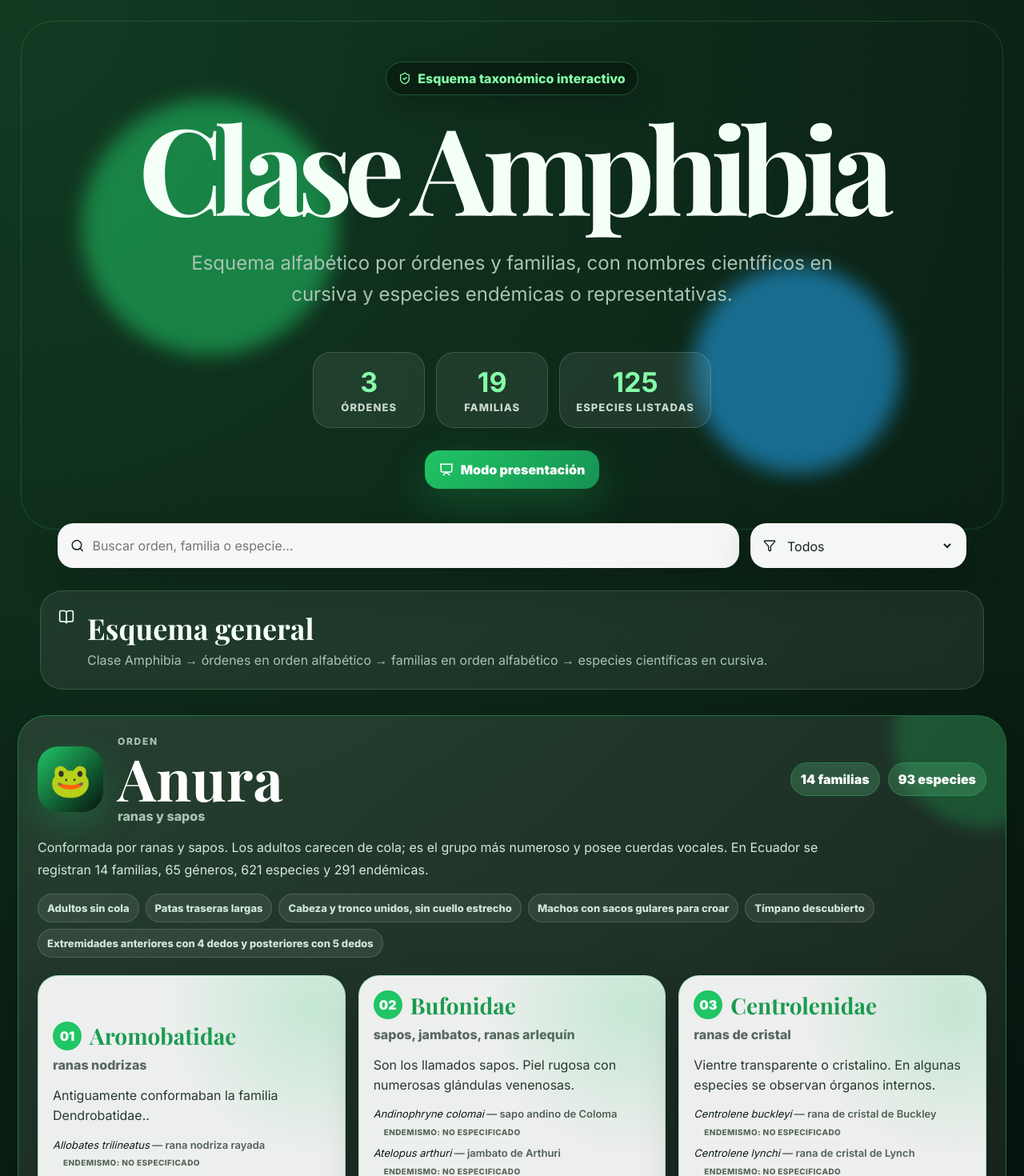
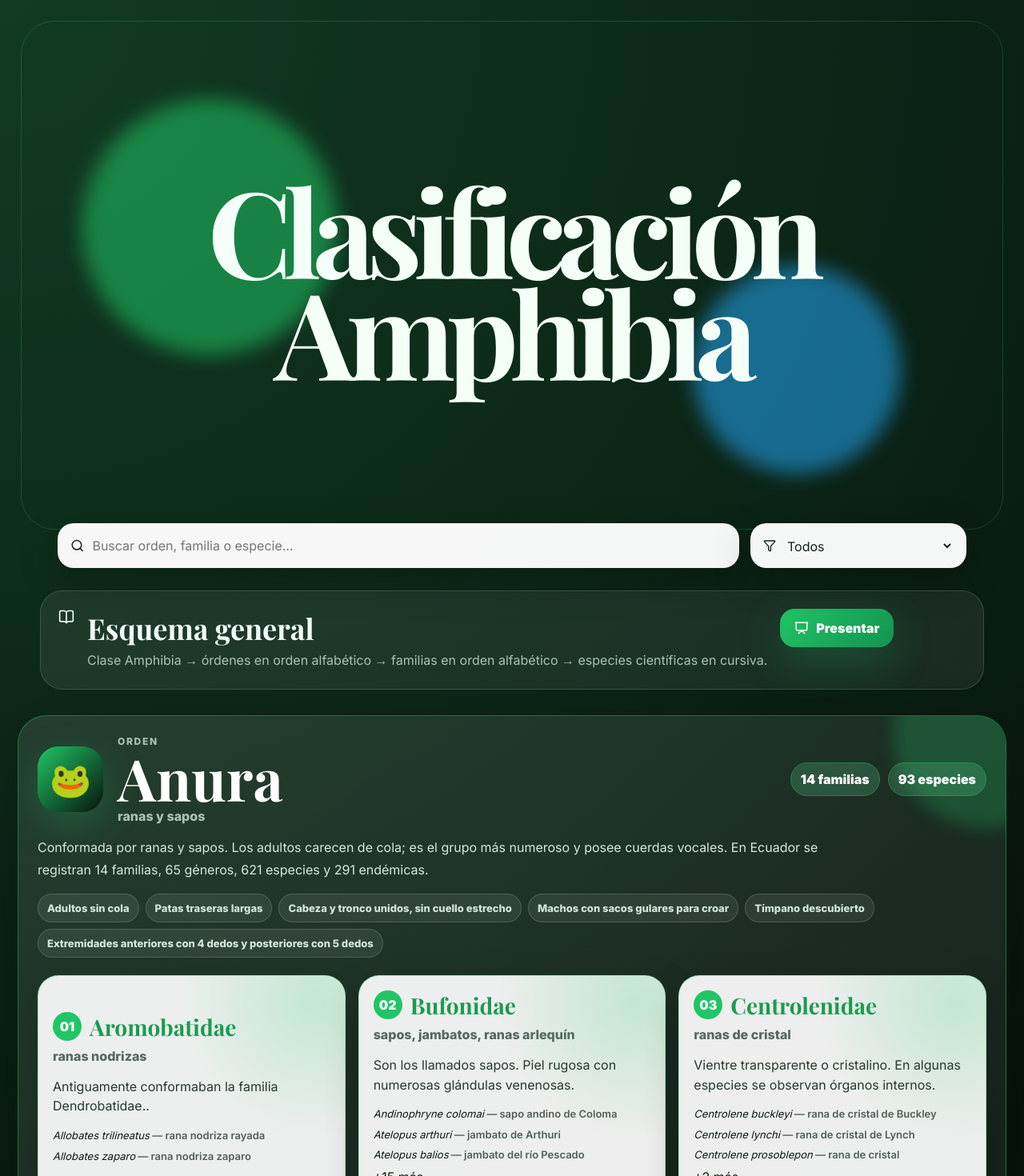
Before and after one commit to verdesotostiven4-commits/Fauna33, a React (Vite) app: page / in a window 1280 px wide. Shown: the top 1470 px of the page at 80% size. Built offline with nearby package versions, Linux system fonts and the light colour scheme.

Commit message:
Limpiar portada y quitar endemismo de especies

```diff
--- a/src/App.jsx
+++ b/src/App.jsx
@@ -1,15 +1,12 @@
 import React, { useMemo, useState } from 'react';
 import { AnimatePresence, motion } from 'framer-motion';
-import { Search, Filter, BookOpen, GitBranch, X, Presentation, ShieldCheck, ChevronRight } from 'lucide-react';
+import { Search, Filter, BookOpen, GitBranch, X, Presentation, ChevronRight } from 'lucide-react';
 
-const sp = (scientific, common = '', endemic = 'No especificado') => ({ scientific, common, endemic });
+const sp = (scientific, common = '') => ({ scientific, common });
 
 const orders = [
   {
-    name: 'Anura',
-    common: 'ranas y sapos',
-    icon: '🐸',
-    color: '#20c565',
+    name: 'Anura', common: 'ranas y sapos', icon: '🐸', color: '#20c565',
     summary: 'Conformada por ranas y sapos. Los adultos carecen de cola; es el grupo más numeroso y posee cuerdas vocales. En Ecuador se registran 14 familias, 65 géneros, 621 especies y 291 endémicas.',
     traits: ['Adultos sin cola', 'Patas traseras largas', 'Cabeza y tronco unidos, sin cuello estrecho', 'Machos con sacos gulares para croar', 'Tímpano descubierto', 'Extremidades anteriores con 4 dedos y posteriores con 5 dedos'],
     families: [
@@ -26,14 +23,11 @@ const orders = [
       { name:'Pipidae', common:'sapo de Surinam', traits:['Completamente acuáticos','Grandes membranas entre los dedos','Cabeza y cuerpo aplanados','Carecen de párpados','Huevos en bolsas en la espalda'], species:[sp('Pipa pipa','rana sin lengua')] },
       { name:'Ranidae', common:'ranas comunes', traits:['Patas largas y musculosas','Membranas interdigitales en los pies','Cuerpo hidrodinámico ideal para saltar y nadar','Reproducción acuática','Grupo de ranas verdaderas'], species:[sp('Lithobates bwana','rana común del río de Dixon'),sp('Lithobates palmipes','rana común del río Amazonas'),sp('Lithobates vaillanti','rana común de Vaillant')] },
       { name:'Strabomantidae', common:'ranas cutín', traits:['Antes Leptodactylidae; actual Strabomantidae','Discos de los dedos truncados o en forma de T','Incluye cutines y sapitos de hojarasca'], species:[sp('Noblella heyeri','rana sureña de Heyer'),sp('Noblella myrmecoides','rana sureña de Loreto'),sp('Oreobates quixensis','sapito bocón amazónico'),sp('Pristimantis achatinus','cutín común de occidente'),sp('Pristimantis acuminatus','cutín puntiagudo'),sp('Pristimantis altamazonicus','cutín amazónico'),sp('Pristimantis condor','cutín condor'),sp('Pristimantis conspicillatus','cutín de Zamora'),sp('Pristimantis eriphus','cutín de musgo'),sp('Pristimantis galdi','cutín verde amazónico')] },
-      { name:'Telmatobiidae', common:'kaylas, urcos, ranas acuáticas', traits:['Endémicas de la cordillera andina en Sudamérica','Ranas acuáticas andinas'], species:[sp('Telmatobius cirrhacelis','uco de Loja','Sí'),sp('Telmatobius niger','uco de manchas naranjas','Sí'),sp('Telmatobius vellardi','uco de Vellard','Sí')] }
+      { name:'Telmatobiidae', common:'kaylas, urcos, ranas acuáticas', traits:['Endémicas de la cordillera andina en Sudamérica','Ranas acuáticas andinas'], species:[sp('Telmatobius cirrhacelis','uco de Loja'),sp('Telmatobius niger','uco de manchas naranjas'),sp('Telmatobius vellardi','uco de Vellard')] }
     ]
   },
   {
-    name: 'Caudata',
-    common: 'salamandras',
-    icon: '🦎',
-    color: '#22a6f2',
+    name: 'Caudata', common: 'salamandras', icon: '🦎', color: '#22a6f2',
     summary: 'Orden de salamandras. Presentan cabeza y cuello diferenciados, tronco largo y cilíndrico, cola larga y patas delanteras y traseras de tamaño similar.',
     traits: ['Cabeza y cuello diferenciados', 'Tronco largo y cilíndrico', 'Larga cola', 'Patas delanteras y traseras de igual tamaño'],
     families: [
@@ -41,17 +35,14 @@ const orders = [
     ]
   },
   {
-    name: 'Gymnophiona',
-    common: 'cecilias',
-    icon: '🪱',
-    color: '#b977ff',
+    name: 'Gymnophiona', common: 'cecilias', icon: '🪱', color: '#b977ff',
     summary: 'Orden de anfibios sin patas. Tienen cuerpo largo, casi sin cola, ojos reducidos por su vida subterránea y son difíciles de observar porque rara vez salen de sus madrigueras.',
     traits: ['Anfibios sin patas', 'Cuerpo largo y casi sin cola', 'Ojos reducidos por forma de vida subterránea', 'Excavadoras', 'Difíciles de observar'],
     families: [
       { name:'Caeciliidae', common:'culebras ciegas', traits:['Habitan bajo tierra en galerías de hasta 1 m','Viven entre desechos vegetales, árboles caídos y agua','Miden de 30 cm a 1 m','Hábitos nocturnos','Boca subterminal','Cráneo macizo como adaptación a vida subterránea'], species:[sp('Caecilia abitaguae','cecilia de Abitagua'),sp('Caecilia albiventris','cecilia de vientre blanco'),sp('Caecilia attenuata','cecilia de Santa Rosa'),sp('Caecilia bokermanni','cecilia de Bokermann'),sp('Caecilia crassisquama','cecilia de Normandía'),sp('Caecilia disossea','cecilia del río Santiago'),sp('Caecilia dunni','cecilia de Dunn'),sp('Caecilia guntheri','cecilia de Gunther'),sp('Caecilia leucocephala','cecilia de cabeza blanca'),sp('Caecilia nigricans','cecilia del río Lita'),sp('Caecilia orientalis','cecilia oriental'),sp('Caecilia pachynema','cecilia de Intac'),sp('Caecilia subterminalis','cecilia de Taylor'),sp('Caecilia tentaculata','cecilia Yamba'),sp('Caecilia tenuissima','cecilia de Guayaquil'),sp('Oscaecilia bassleri','cecilia del río Pastaza'),sp('Oscaecilia equatorialis','cecilia de Ecuador')] },
       { name:'Rhinatrematidae', common:'cecilias anilladas', traits:['Cuerpo fuertemente anillado','Ranuras secundarias y terciarias','Cuerpo termina en cola corta pero verdadera','Ojos visibles externamente','Oído medio con columnuela'], species:[sp('Epicrionops bicolor','cecilia bicolor'),sp('Epicrionops petersi','cecilia de Peters')] },
       { name:'Siphonopidae', common:'cecilias de bosques húmedos', traits:['Se distribuyen por Sudamérica','Habitan bosques húmedos tropicales o subtropicales','También se registran en plantaciones, jardines rurales y zonas degradadas previamente boscosas'], species:[sp('Microcaecilia albiceps','microcecilia de cabeza blanca'),sp('Siphonops annulatus','cecilia de anillos')] },
-      { name:'Typhlonectidae', common:'cecilias acuáticas amazónicas', traits:['Cecilias asociadas a bosque húmedo tropical amazónico','Una especie se registra sobre 1.000 m de altitud en la provincia de Napo'], species:[sp('Chthonerpeton onorei','cecilia de El Reventador','Sí'),sp('Potomotyphlus kaupii','cecilia de Kaupi')] }
+      { name:'Typhlonectidae', common:'cecilias acuáticas amazónicas', traits:['Cecilias asociadas a bosque húmedo tropical amazónico','Una especie se registra sobre 1.000 m de altitud en la provincia de Napo'], species:[sp('Chthonerpeton onorei','cecilia de El Reventador'),sp('Potomotyphlus kaupii','cecilia de Kaupi')] }
     ]
   }
 ].map(order => ({
@@ -60,7 +51,7 @@ const orders = [
 })).map(order => ({ ...order, familyCount: order.families.length, speciesCount: order.families.reduce((n,f)=>n+f.species.length,0)}));
 
 function SpeciesName({ item }) {
-  return <span className="speciesText"><em className="scientific">{item.scientific}</em>{item.common && <span className="commonName"> — {item.common}</span>}<span className={item.endemic === 'Sí' ? 'endemic yes' : 'endemic'}>{item.endemic === 'Sí' ? 'Endémica: sí' : 'Endemismo: no especificado'}</span></span>;
+  return <span className="speciesText"><em className="scientific">{item.scientific}</em>{item.common && <span className="commonName"> — {item.common}</span>}</span>;
 }
 
 function Modal({ family, order, onClose }) {
@@ -71,7 +62,7 @@ function Modal({ family, order, onClose }) {
       <div className="infoGrid">
         <section><h3>Características de la familia</h3>{family.traits.map(t=><p key={t}>• {t}</p>)}</section>
         <section><h3>Características del orden</h3>{order.traits.map(t=><p key={t}>• {t}</p>)}</section>
-        <section className="wide"><h3>Especies endémicas y/o representativas</h3>{family.species.length ? <div className="speciesGrid">{family.species.map(s=><div className="species" key={s.scientific}><SpeciesName item={s}/></div>)}</div> : <p>No se detallan especies científicas para esta familia.</p>}</section>
+        <section className="wide"><h3>Especies representativas</h3>{family.species.length ? <div className="speciesGrid">{family.species.map(s=><div className="species" key={s.scientific}><SpeciesName item={s}/></div>)}</div> : <p>No se detallan especies científicas para esta familia.</p>}</section>
       </div>
     </motion.article>
   </motion.div>}</AnimatePresence>
@@ -93,18 +84,13 @@ export default function App() {
   const [selected, setSelected] = useState(null);
   const [selectedOrder, setSelectedOrder] = useState(null);
   const [presentation, setPresentation] = useState(false);
-  const filteredOrders = useMemo(() => orders.filter(o => active === 'Todos' || o.name === active).map(o => ({...o, families: o.families.filter(f => `${o.name} ${f.name} ${f.common} ${f.traits.join(' ')} ${f.species.map(s=>`${s.scientific} ${s.common} ${s.endemic}`).join(' ')}`.toLowerCase().includes(query.toLowerCase()))})).filter(o => o.families.length), [active, query]);
-  const totals = orders.reduce((acc,o)=>({families:acc.families+o.familyCount,species:acc.species+o.speciesCount}),{families:0,species:0});
+  const filteredOrders = useMemo(() => orders.filter(o => active === 'Todos' || o.name === active).map(o => ({...o, families: o.families.filter(f => `${o.name} ${f.name} ${f.common} ${f.traits.join(' ')} ${f.species.map(s=>`${s.scientific} ${s.common}`).join(' ')}`.toLowerCase().includes(query.toLowerCase()))})).filter(o => o.families.length), [active, query]);
   const openModal = (family, order) => { setSelected(family); setSelectedOrder(order); };
 
   return <main className={presentation ? 'app presentation' : 'app'}>
-    <section className="hero">
+    <section className="hero coverOnly">
       <div className="heroOrb one"/><div className="heroOrb two"/>
-      <div className="badge"><ShieldCheck size={16}/> Esquema taxonómico interactivo</div>
-      <h1>Clase Amphibia</h1>
-      <p className="subtitle">Esquema alfabético por órdenes y familias, con nombres científicos en cursiva y especies endémicas o representativas.</p>
-      <div className="stats"><div><b>3</b><span>órdenes</span></div><div><b>{totals.families}</b><span>familias</span></div><div><b>{totals.species}</b><span>especies listadas</span></div></div>
-      <button className="presentationBtn" onClick={()=>setPresentation(!presentation)}><Presentation size={18}/>{presentation ? 'Salir del modo presentación' : 'Modo presentación'}</button>
+      <h1>Clasificación Amphibia</h1>
     </section>
 
     <section className="controls">
@@ -112,7 +98,7 @@ export default function App() {
       <label><Filter size={18}/><select value={active} onChange={e=>setActive(e.target.value)}><option>Todos</option>{orders.map(o=><option key={o.name}>{o.name}</option>)}</select></label>
     </section>
 
-    <section className="treeIntro"><BookOpen size={20}/><div><h2>Esquema general</h2><p>Clase Amphibia → órdenes en orden alfabético → familias en orden alfabético → especies científicas en cursiva.</p></div></section>
+    <section className="treeIntro"><BookOpen size={20}/><div><h2>Esquema general</h2><p>Clase Amphibia → órdenes en orden alfabético → familias en orden alfabético → especies científicas en cursiva.</p></div><button className="presentationBtn small" onClick={()=>setPresentation(!presentation)}><Presentation size={18}/>{presentation ? 'Salir' : 'Presentar'}</button></section>
 
     <section className="orders">
       {filteredOrders.map(order => <section className="orderBlock" key={order.name} style={{'--c':order.color}}>
```
